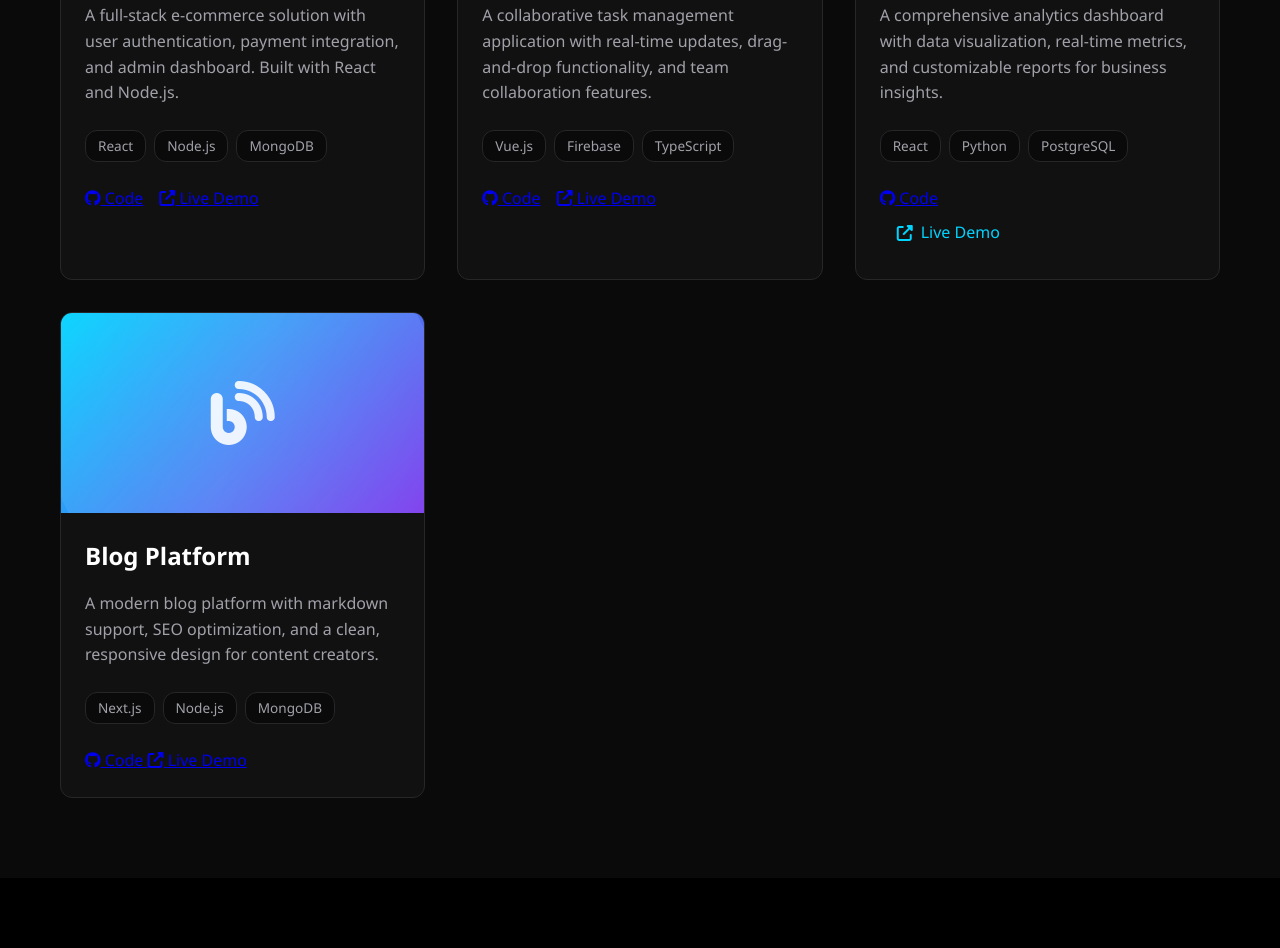
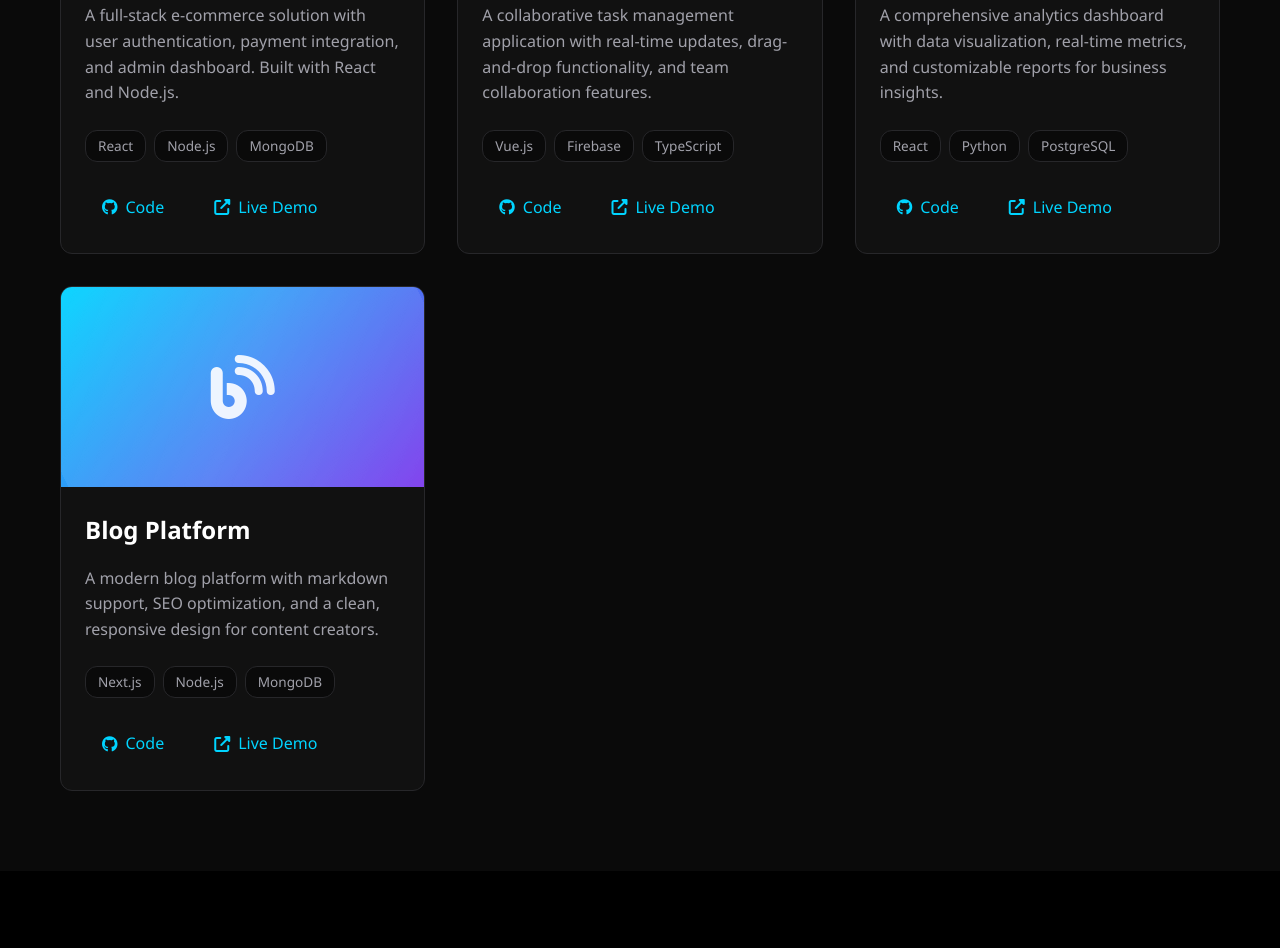
Before and after one commit to Batmon10/dhruvalpatel.net, a website: page index.html in a window 1280 px wide. Shown: the part 2591-3539 px from the top of the page. Drawn offline with Linux system fonts and the light colour scheme; files whose address does not match are found by name.

Commit message:
Update index.html

```diff
--- a/index.html
+++ b/index.html
@@ -180,10 +180,10 @@
                             <span>MongoDB</span>
                         </div>
                         <div class="project-links">
-                            <a href="#" class="https://github.com/Batmon10?tab=repositories">
+                            <a href="#" class="project-link">
                                 <i class="fab fa-github"></i> Code
                             </a>
-                            <a href="#" class="https://github.com/Batmon10?tab=repositories">
+                            <a href="#" class="project-link">
                                 <i class="fas fa-external-link-alt"></i> Live Demo
                             </a>
                         </div>
@@ -208,10 +208,10 @@
                             <span>TypeScript</span>
                         </div>
                         <div class="project-links">
-                            <a href="#" class="https://github.com/Batmon10?tab=repositories">
+                            <a href="#" class="project-link">
                                 <i class="fab fa-github"></i> Code
                             </a>
-                            <a href="#" class="https://github.com/Batmon10?tab=repositories">
+                            <a href="#" class="project-link">
                                 <i class="fas fa-external-link-alt"></i> Live Demo
                             </a>
                         </div>
@@ -235,8 +235,8 @@
                             <span>Python</span>
                             <span>PostgreSQL</span>
                         </div>
-                        <div class="https://github.com/Batmon10?tab=repositories">
-                            <a href="#" class="https://github.com/Batmon10?tab=repositories">
+                        <div class="project-links">
+                            <a href="#" class="project-link">
                                 <i class="fab fa-github"></i> Code
                             </a>
                             <a href="#" class="project-link">
@@ -263,11 +263,11 @@
                             <span>Node.js</span>
                             <span>MongoDB</span>
                         </div>
-                        <div class="https://github.com/Batmon10?tab=repositories">
-                            <a href="#" class="https://github.com/Batmon10?tab=repositories">
+                        <div class="project-links">
+                            <a href="#" class="project-link">
                                 <i class="fab fa-github"></i> Code
                             </a>
-                            <a href="#" class="https://github.com/Batmon10?tab=repositories">
+                            <a href="#" class="project-link">
                                 <i class="fas fa-external-link-alt"></i> Live Demo
                             </a>
                         </div>
```
